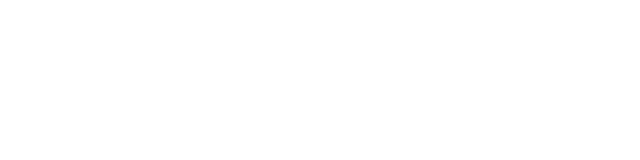
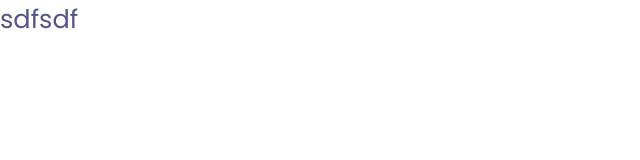
Before and after one commit to birajrb/agency-web, a React (Create React App) app: page / in a window 1280 px wide. Shown: the top 160 px of the page, without its empty margins (0-640 px from the left). Built offline with nearby package versions, Linux system fonts and the light colour scheme.

Commit message:
Adds root css

```diff
--- a/public/index.html
+++ b/public/index.html
@@ -9,6 +9,7 @@
       name="description"
     />
     <link rel="apple-touch-icon" href="%PUBLIC_URL%/logo192.png" />
+
     <!--
       manifest.json provides metadata used when your web app is installed on a
       user's mobile device or desktop. See https://developers.google.com/web/fundamentals/web-app-manifest/
@@ -26,6 +27,8 @@
     <title>Agency Web</title>
   </head>
   <body>
+    <script type="module" src="https://unpkg.com/ionicons@5.5.2/dist/ionicons/ionicons.esm.js"></script>
+    <script nomodule src="https://unpkg.com/ionicons@5.5.2/dist/ionicons/ionicons.js"></script>
     <noscript>You need to enable JavaScript to run this app.</noscript>
     <div id="root"></div>
     <!--
--- a/src/App.js
+++ b/src/App.js
@@ -1,5 +1,5 @@
 function App() {
-  return <div></div>;
+  return <div>sdfsdf</div>;
 }
 
 export default App;
--- a/src/index.css
+++ b/src/index.css
@@ -1,14 +1,149 @@
-@import url('https://fonts.googleapis.com/css2?family=Poppins:ital,wght@0,400;0,500;0,600;0,700;1,300&display=swap');
+@import url("https://fonts.googleapis.com/css2?family=Poppins:ital,wght@0,400;0,500;0,600;0,700;1,300&family=Source+Sans+Pro:wght@600;700&display=swap");
 
+code {
+  font-family: source-code-pro, Menlo, Monaco, Consolas, "Courier New", monospace;
+}
+
+:root {
+  /**Colors**/
+
+  --st-patricks-blue: hsl(236, 57%, 28%);
+  --amaranth-purple: hsl(335, 88%, 38%);
+  --royal-blue-dark: hsl(231, 68%, 21%);
+  --chrome-yellow: hsl(39, 100%, 52%);
+  --space-cadet-1: hsl(230, 41%, 25%);
+  --space-cadet-2: hsl(230, 59%, 16%);
+  --winter-sky_50: hsla(335, 87%, 53%, 0.5);
+  --purple-navy: hsl(236, 26%, 43%);
+  --ksu-purple: hsl(275, 54%, 33%);
+  --winter-sky: hsl(335, 87%, 53%);
+  --razzmatazz: hsl(335, 87%, 51%);
+  --platinum: hsl(0, 0%, 90%);
+  --black_70: hsla(0, 0%, 0%, 0.7);
+  --rajah: hsl(29, 99%, 67%);
+  --white: hsl(0, 0%, 100%);
+
+  --gradient-1: linear-gradient(
+    90deg,
+    var(--royal-blue-dark) 0,
+    var(--ksu-purple) 51%,
+    var(--royal-blue-dark)
+  );
+  --gradient-2: linear-gradient(90deg, var(--razzmatazz), var(--rajah));
+
+  /*Typography*/
+  --ff-source-sans-pro: "Source Sans Pro", sans-serif;
+  --ff-poppins: "Poppins", sans-serif;
+
+  --fs-1: 4.2rem;
+  --fs-2: 3.8rem;
+  --fs-3: 3.2rem;
+  --fs-4: 2.5rem;
+  --fs-5: 2.4rem;
+  --fs-6: 2rem;
+  --fs-7: 1.8rem;
+  --fs-8: 1.5rem;
+
+  --fw-500: 500;
+  --fw-600: 600;
+  --fw-700: 700;
+
+  /*Border Radius*/
+  --radius-4: 4px;
+  --radius-12: 12px;
+
+  /*Spacing*/
+  --section-padding: 60px;
+
+  /*Transition*/
+  --transition-1: 0.15s ease;
+  --transition-2: 0.35s ease;
+  --cubic-in: cubic-bezier(0.51, 0.03, 0.64, 0.28);
+  --cubic-out: cubic-bezier(0.33, 0.85, 0.56, 1.02);
+
+  /*Shadow*/
+  --shadow: 0 5px 20px 1px hsla(220, 63%, 33%, 0.1);
+}
+
+/*------------------------------------------*\
+  RESET CODE
+\*------------------------------------------*/
+
+*,
+*::before,
+*::after {
+  margin: 0;
+  padding: 0;
+  box-sizing: border-box;
+}
+
+li {
+  list-style: none;
+}
+
+a {
+  text-decoration: none;
+}
+
+a,
+img,
+span,
+input,
+button,
+ion-icon {
+  display: block;
+}
+
+button,
+input {
+  background: none;
+  border: none;
+  font: inherit;
+}
+
+button {
+  cursor: pointer;
+}
+
+input {
+  width: 100%;
+}
+
+ion-icon {
+  pointer-events: none;
+}
+
+img {
+  height: auto;
+}
+
+address {
+  font-style: normal;
+}
 
 body {
+  background-color: var(--white);
+  color: var(--purple-navy);
+  font-family: var(--ff-poppins);
+  scroll-behavior: smooth;
+  font-size: 1.6rem;
   margin: 0;
-  font-family: 'Poppins', sans-serif;
   -webkit-font-smoothing: antialiased;
   -moz-osx-font-smoothing: grayscale;
 }
 
-code {
-  font-family: source-code-pro, Menlo, Monaco, Consolas, 'Courier New',
-    monospace;
+::-webkit-scrollbar {
+  width: 10px;
 }
+
+::-webkit-scrollbar-track {
+  background-color: hsl(0, 0%, 95%);
+}
+
+::-webkit-scrollbar-thumb {
+  background-color: hsl(0, 0%, 80%);
+}
+
+::-webkit-scrollbar-thumb:hover {
+  background-color: hsl(0, 0%, 70%);
+}
```
